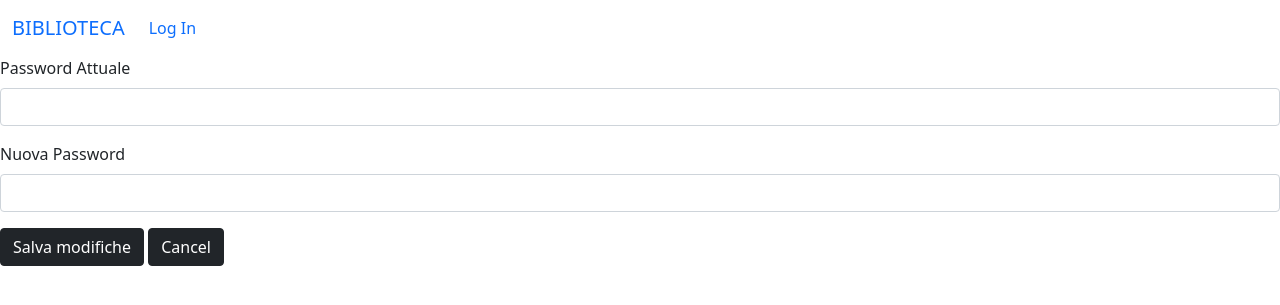
After one commit to polag/biblio, a PHP site: page /biblio/password.php in a window 1280 px wide. The commit adds this page. Shown: the top 305 px of the page. Run offline with PHP 8.4, Linux system fonts and the light colour scheme; some libraries are stand-ins or nearby versions.

Commit message:
Added password update for users

```diff
--- a/includes/Utente.php
+++ b/includes/Utente.php
@@ -225,7 +225,7 @@ class Utente
 
 
             if ($query->affected_rows > 0) {
-                header('Location: https://localhost/biblio/index.php?id=' . $codice_fiscale . '&stato=ok');
+                header('Location: https://localhost/biblio/index.php?stato=ok&action=Modificato');
                 exit;
             } else {
                 header('Location: https://localhost/biblio/index.php?id=' . $codice_fiscale . '&stato=ko&message=Incorrect Password');
--- a/includes/header.php
+++ b/includes/header.php
@@ -25,18 +25,15 @@ session_start();
     <main>
         <nav class="navbar navbar-expand-lg">
             <div class="container-fluid">
-                <a class="navbar-brand" href="#">BIBLIOTECA</a>
+                <a class="navbar-brand" href="./index.php">BIBLIOTECA</a>
                 <button class="navbar-toggler" type="button" data-bs-toggle="collapse" data-bs-target="#navbarSupportedContent" aria-controls="navbarSupportedContent" aria-expanded="false" aria-label="Toggle navigation">
                     <span class="navbar-toggler-icon"></span>
                 </button>
                 <div class="collapse navbar-collapse" id="navbarSupportedContent">
                     <ul class="navbar-nav me-auto mb-2 mb-lg-0">
-                        <li class="nav-item">
-                            <a class="nav-link active" aria-current="page" href="/biblio/index.php">Home</a>
-                        </li>
+
                         <?php if (isset($_SESSION['is_impiegato'])) :  ?>
 
-                                <li class="nav-item"><a class="nav-link" href="/biblio/includes/login.php?logout=1">Log out</a></li>
 
                                 <?php if($_SESSION['is_impiegato']) : ?>
 
@@ -50,6 +47,9 @@ session_start();
                                     </li>
 
                                 <?php endif; ?>
+                                <li class="nav-item"><a class="nav-link" href="./password.php">Modifica password</a></li>
+                                <li class="nav-item"><a class="nav-link" href="/biblio/includes/login.php?logout=1">Log out</a></li>
+
                             </ul>
 
 
--- a/includes/manage-user.php
+++ b/includes/manage-user.php
@@ -1,9 +1,13 @@
 <?php
 include_once __DIR__ . '/globals.php';
+$codice_fiscale = $_SESSION['codice_fiscale'];
 
 if(isset($_GET['update'])){
-
    \DataHandle\Utente::updateUser($_POST, $_GET['codice_fiscale']);
 }elseif(isset($_GET['delete'])){
     \DataHandle\Utente::deleteUser($_GET['codice_fiscale']);
+}elseif(isset($_GET['password'])){
+    $password = $_POST['password'];
+    $newPassword = $_POST['newPassword'];
+    \DataHandle\Utente::updatePassword($password, $newPassword, $codice_fiscale);
 }
--- /dev/null
+++ b/password.php
@@ -0,0 +1,15 @@
+<?php
+include_once __DIR__ . '/includes/globals.php';
+?>
+        <form action="./includes/manage-user.php?password=1" method="POST" >
+            <div class="mb-3">
+                <label for="password" class="form-label">Password Attuale</label>
+                <input type="password" name="password" class="form-control" autocomplete="off" required>
+            </div>
+            <div class="mb-3">
+                <label for="newPassword" class="form-label">Nuova Password</label>
+                <input type="password" name="newPassword" class="form-control"  autocomplete="off" required>
+            </div>
+            <input type="submit" value="Salva modifiche" class="btn btn-dark">
+            <a href="/blog/profile.php" class="btn btn-dark">Cancel</a>
+        </form>
```
